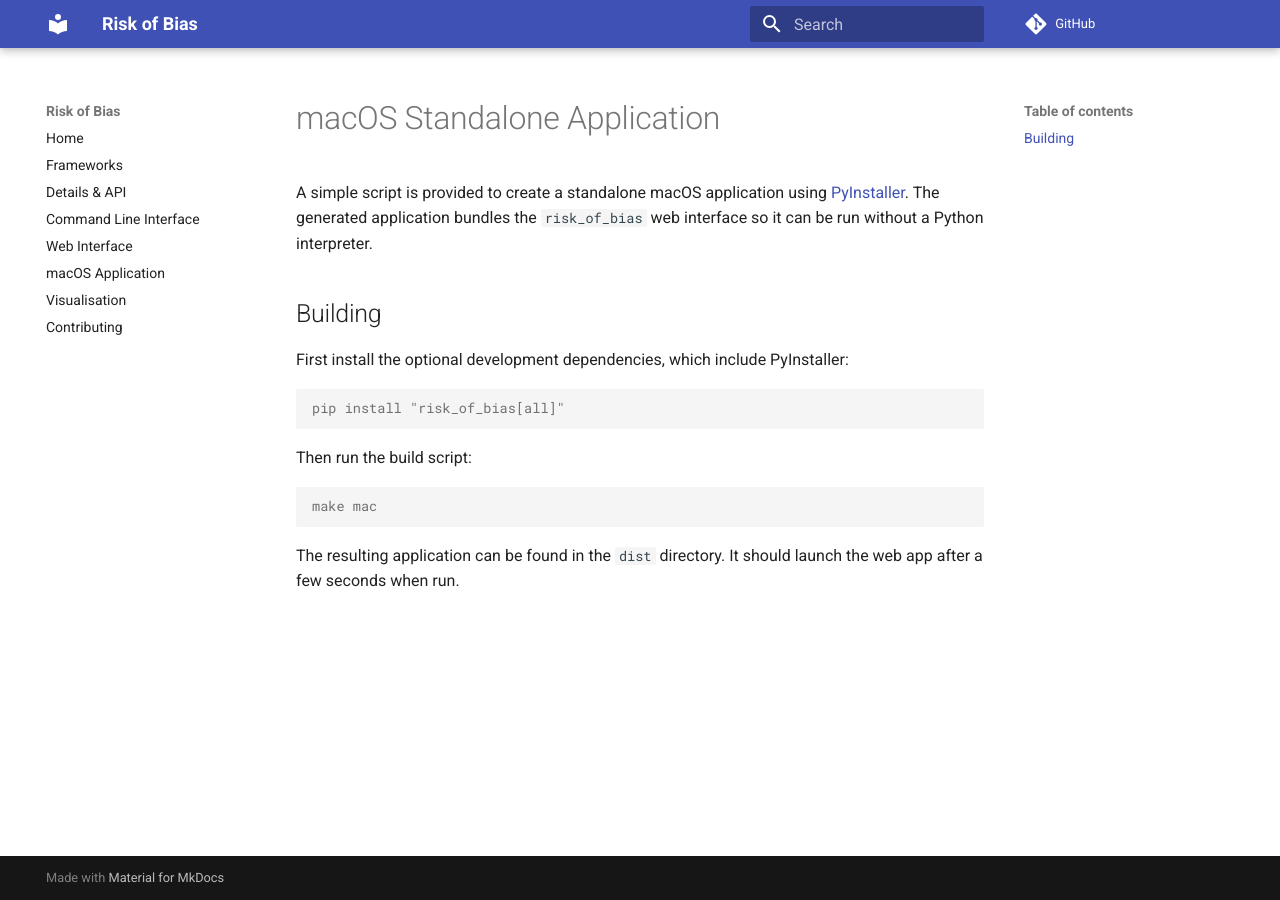
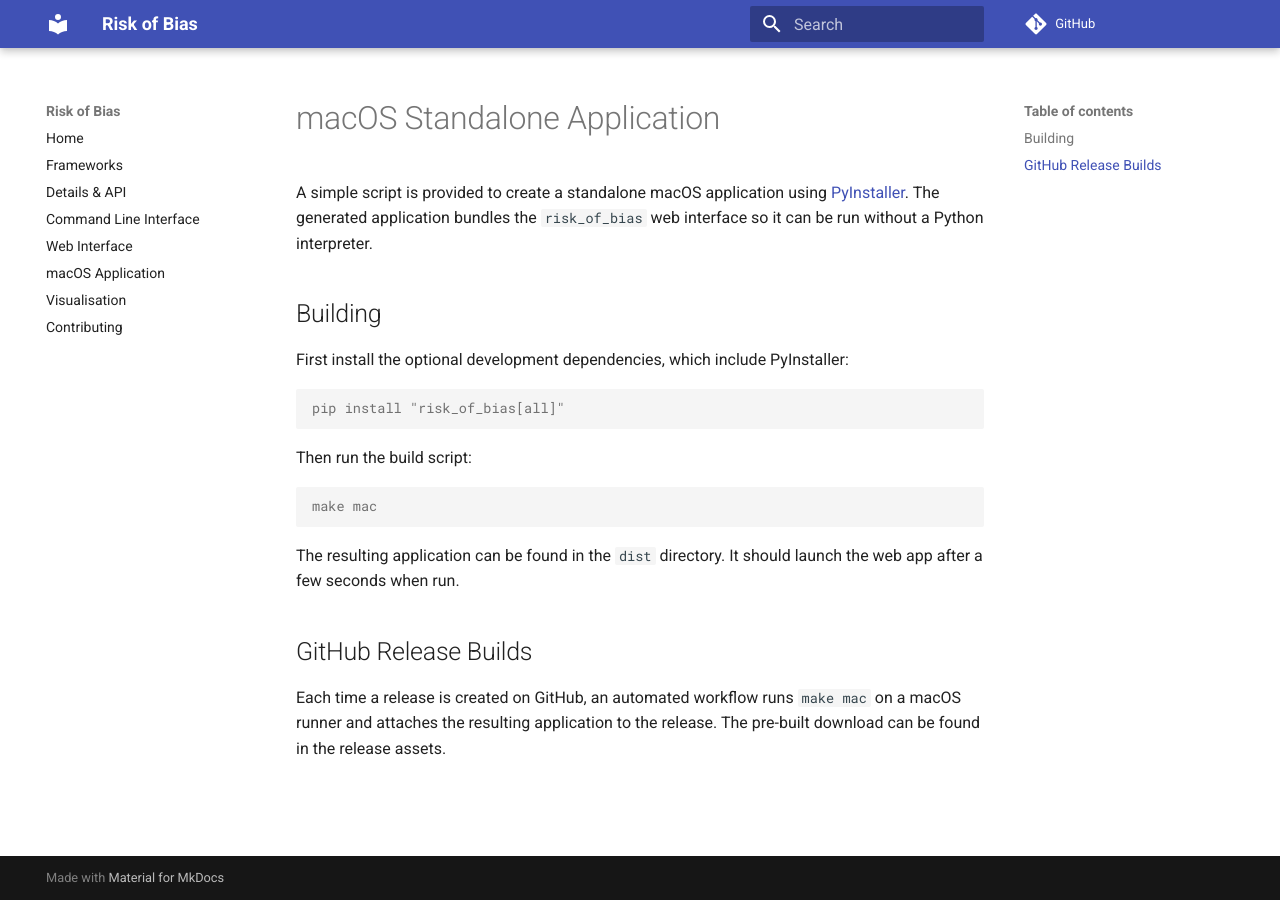
Before and after one commit to rob-luke/risk-of-bias, an MkDocs documentation site: the page built from docs/mac_app.md, in a window 1280 px wide. Built offline with MkDocs 1.6.1 and Material for MkDocs 9.7.7, drawn with Linux system fonts in a browser that asks for light colours; comment, search, counter and statistics services are not loaded.

Commit message:
docs: note mac release build (#51)

```diff
--- a/docs/mac_app.md
+++ b/docs/mac_app.md
@@ -19,3 +19,9 @@ make mac
 
 The resulting application can be found in the `dist` directory.
 It should launch the web app after a few seconds when run.
+
+## GitHub Release Builds
+
+Each time a release is created on GitHub, an automated workflow runs
+`make mac` on a macOS runner and attaches the resulting application to
+the release. The pre-built download can be found in the release assets.
```
Also changed, not shown: 1 other file.
